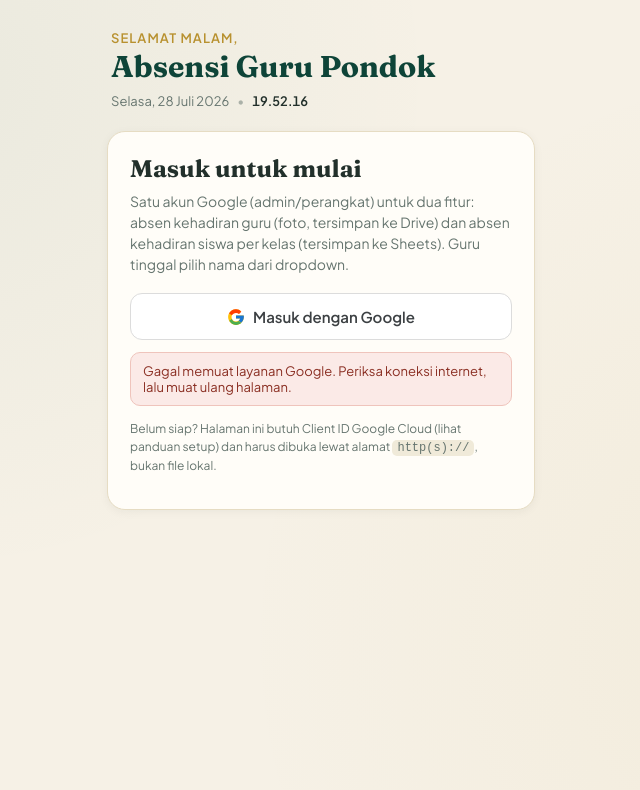
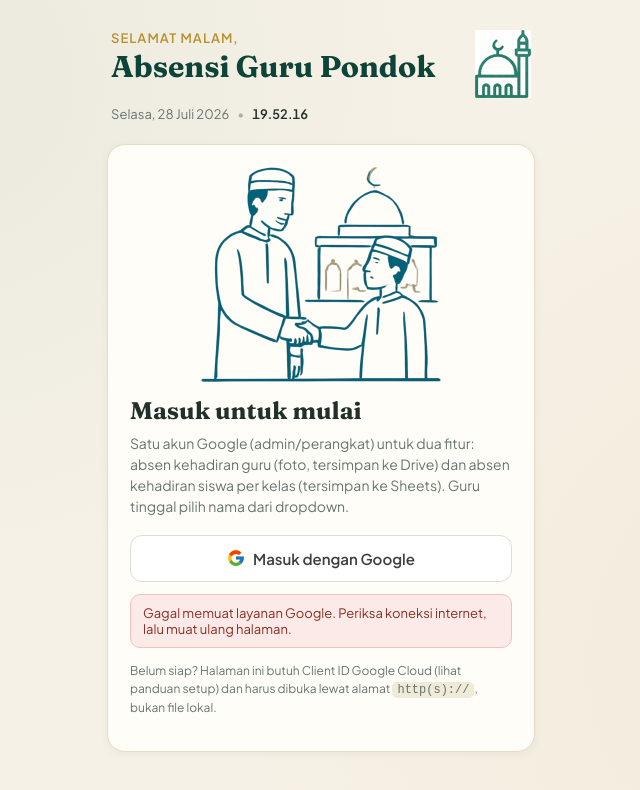
Before and after one commit to kerdrops-code/absensi-kbm, a plain HTML site: page index.html in a window 1280 px wide. Shown: the whole page, without its empty margins (319-959 px from the left). Drawn offline with Linux system fonts and the light colour scheme.

Commit message:
Add files via upload

```diff
--- a/index.html
+++ b/index.html
@@ -38,6 +38,8 @@
   .container{ max-width: 460px; margin: 0 auto; padding: 20px 16px 60px; }
 
   .ledger-header{ padding: 10px 4px 22px; }
+  .header-top-row{ display:flex; align-items:flex-start; justify-content:space-between; gap:12px; }
+  .header-icon{ width:56px; height:auto; flex-shrink:0; opacity:0.9; }
   .eyebrow{
     font-size: 13px; letter-spacing: 0.08em; text-transform: uppercase;
     color: var(--gold); font-weight: 600; margin-bottom: 2px;
@@ -50,6 +52,7 @@
   .clock-row .mono{ font-variant-numeric: tabular-nums; font-weight:600; color:var(--ink); }
   .clock-row .dot{ opacity:0.5; }
 
+  .login-illustration{ display:block; width:100%; max-width:240px; height:auto; margin:0 auto 14px; }
   .card{
     background: var(--card);
     border: 1px solid var(--border);
@@ -120,7 +123,9 @@
     display:flex; flex-direction:column; align-items:center; gap:2px; text-align:center;
   }
   .mode-btn .mode-icon{ font-size:19px; }
+  .mode-icon-img{ width:19px; height:19px; vertical-align:-4px; margin-right:2px; }
   .mode-btn.active{ background: var(--teal-dark); color:#fff; border-color: var(--teal-dark); }
+  .mode-btn.active .mode-icon-img{ filter: brightness(0) invert(1); }
   .mode-btn:focus-visible{ outline:2px solid var(--gold); outline-offset:2px; }
 
   .photo-box{
@@ -260,8 +265,13 @@
 <div class="container">
 
   <header class="ledger-header">
-    <div class="eyebrow" id="greetText">Selamat Pagi,</div>
-    <h1>Absensi Guru Pondok</h1>
+    <div class="header-top-row">
+      <div>
+        <div class="eyebrow" id="greetText">Selamat Pagi,</div>
+        <h1>Absensi Guru Pondok</h1>
+      </div>
+      <img src="icon-header.png" alt="" class="header-icon">
+    </div>
     <div class="clock-row">
       <span id="dateText">-</span>
       <span class="dot">•</span>
@@ -271,6 +281,7 @@
 
   <!-- LOGIN -->
   <div class="card" id="loginCard">
+    <img src="illust-login.png" alt="" class="login-illustration">
     <h2>Masuk untuk mulai</h2>
     <p class="desc">Satu akun Google (admin/perangkat) untuk dua fitur: absen kehadiran guru (foto, tersimpan ke Drive) dan absen kehadiran siswa per kelas (tersimpan ke Sheets). Guru tinggal pilih nama dari dropdown.</p>
     <button id="btnSignIn" class="btn btn-google">
@@ -291,7 +302,7 @@
 
     <div class="mode-switcher">
       <button class="mode-btn active" id="btnModeGuru" data-mode="guru">
-        <span class="mode-icon">📷</span> Absensi Guru
+        <img src="icon-guru.png" alt="" class="mode-icon-img"> Absensi Guru
       </button>
       <button class="mode-btn" id="btnModeKbm" data-mode="kbm">
         <span class="mode-icon">📋</span> Absensi KBM
```
